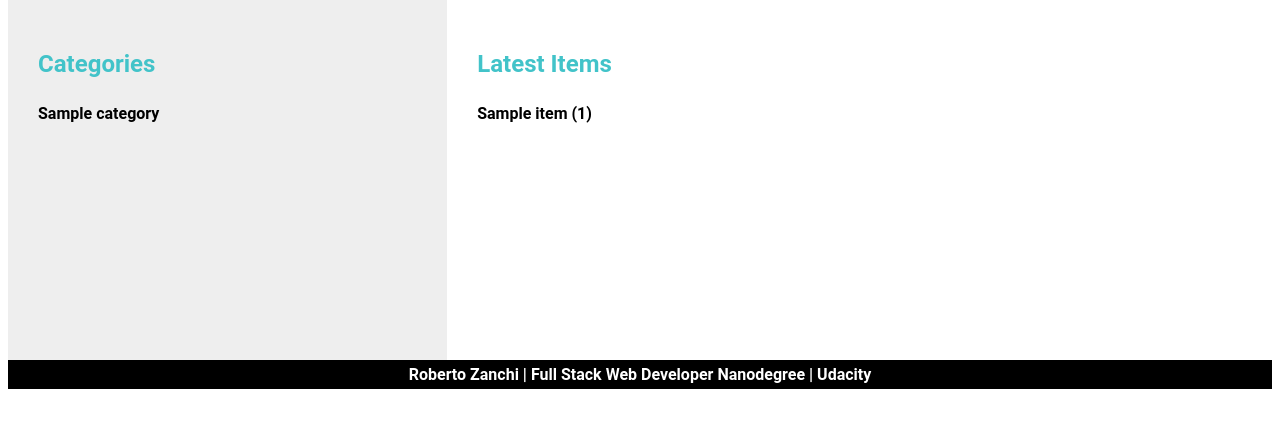
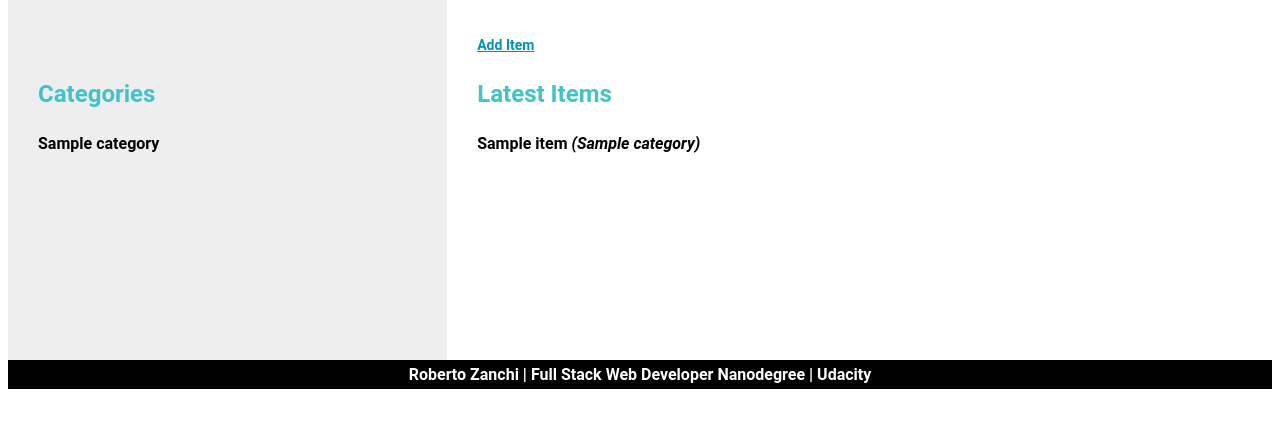
Before and after one commit to robertozanchi/catalog-app, a Flask app: template templates/catalog.html in a window 1280 px wide. Shown: the part 145-573 px from the top of the page. Run offline with Flask 2, Linux system fonts and the light colour scheme; the template is opened without the code that fills it: most values are stand-ins (such as "Sample title", 1, 10 or a date in 2020).

Commit message:
Add "Add Item" link to catalog.html

```diff
--- a/templates/catalog.html
+++ b/templates/catalog.html
@@ -11,6 +11,9 @@
 </div>
 
 <div id="nav">
+
+<br>
+
 <h2>Categories</h2>
 
 {% for i in categories %}
@@ -21,11 +24,14 @@
 </div>
 
 <div id="section">
+
+<a href='{{url_for('addItem')}}'>Add Item</a>
+
 <h2>Latest Items</h2>
 
 {% for i in items %}
 
-{{i.name}} ({{i.category_id}})<br>
+{{i.name}} <i>({{i.category.name}})</i><br>
 
 {% endfor %}
 </div>
```
